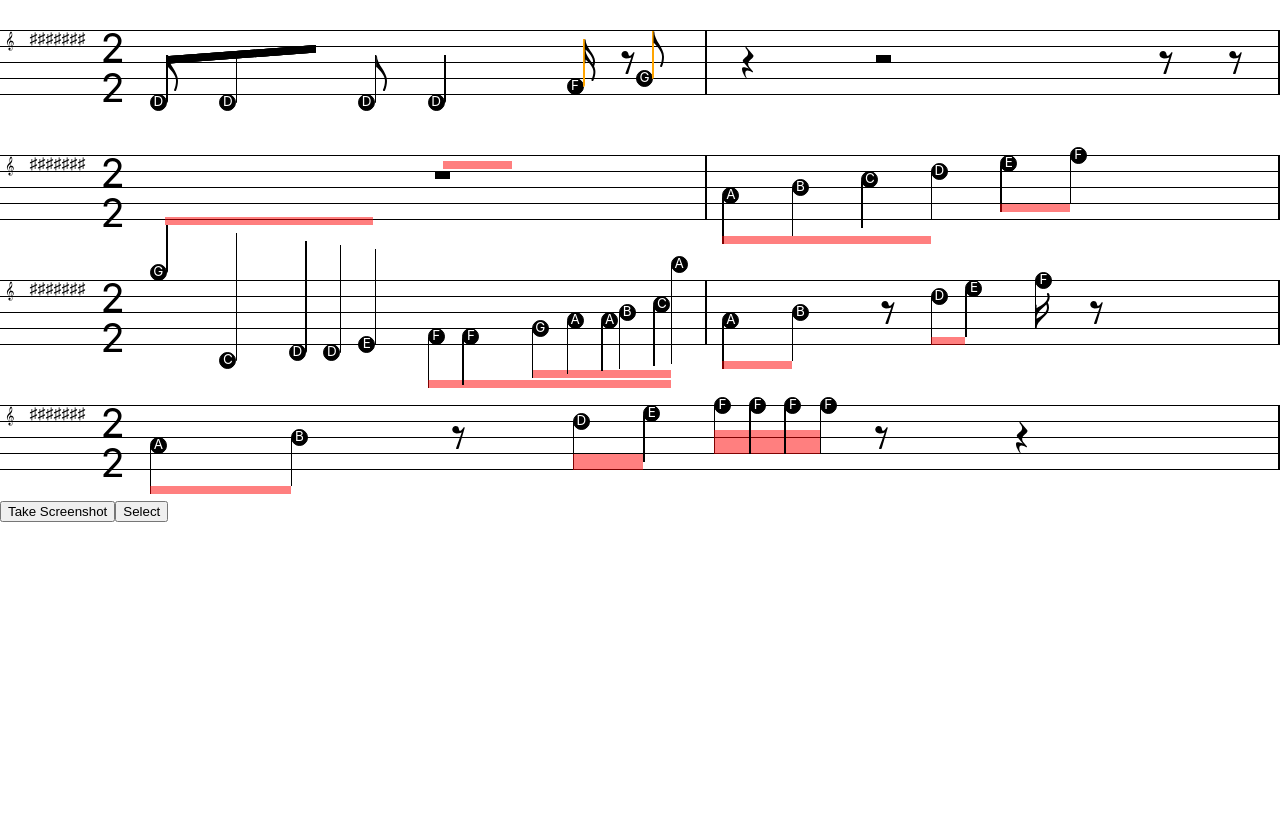
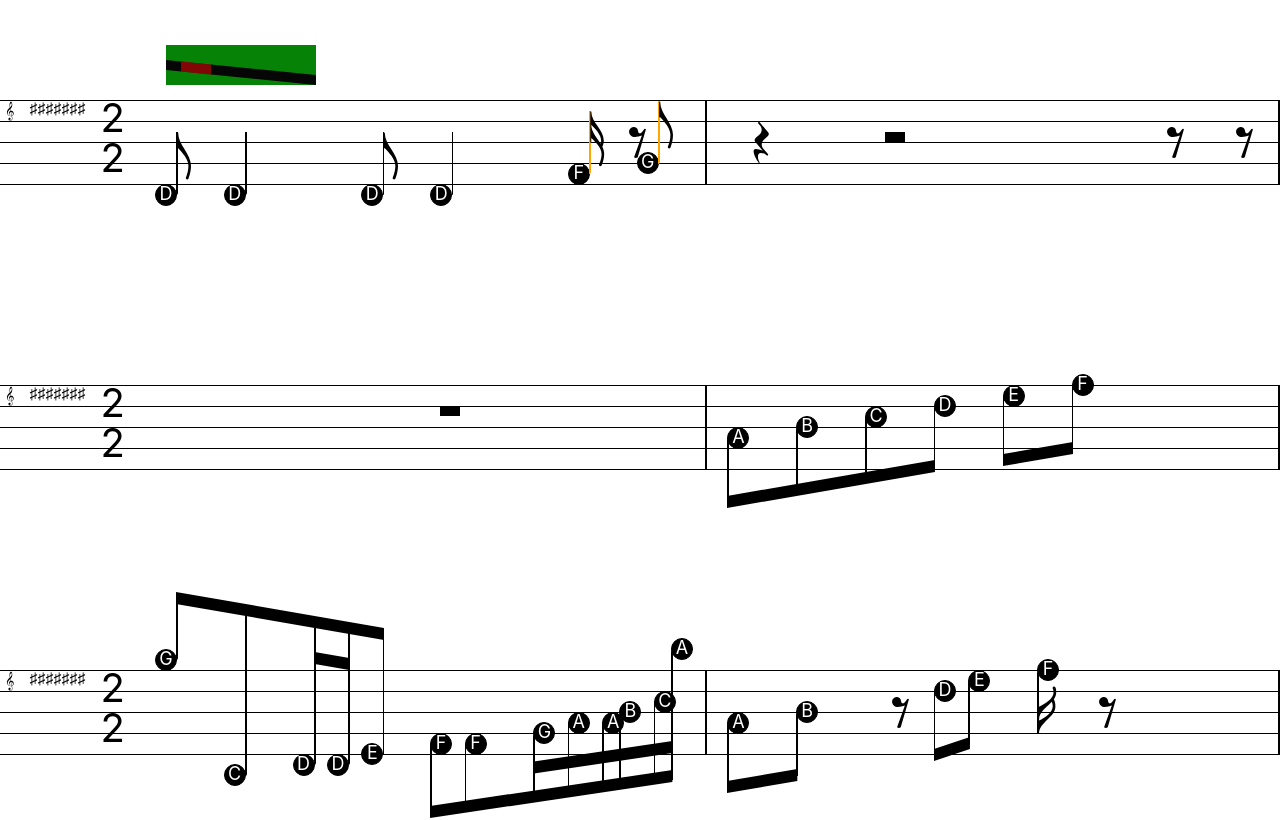
Before and after one commit to oboyle-matthew/sheet-music, a React (Create React App) app: page / in a window 1280 px wide. Shown: the top 820 px of the page. Built offline with nearby package versions, Linux system fonts and the light colour scheme.

Commit message:
Beams basically done -- just need to update height for multiple beams on same note (16th, 32nd etc.)

```diff
--- a/src/components/score/Score.js
+++ b/src/components/score/Score.js
@@ -5,7 +5,7 @@ import jsPDF from "jspdf";
 import {createStems} from "../../helpers/CreateStems";
 
 const lineWidth = 1;
-const gapBetweenLines = 15;
+const gapBetweenLines = 20;
 const barsPerLines = 2;
 const linesPerPageOfPdf = 3;
 const timeSig = [2,2];
@@ -121,13 +121,13 @@ const testNotes = [
     // [
     //     {"pitch": "G", "octave": 4, "type": "whole", "length": {"1m": 1}, "position": "1:0:0"},
     // ],
-    // [
-    //     {"pitch": "D", "octave": 4, "type": "quarter", "length": {"4n": 1}, "position": "0:0:0"},
-    //     {"pitch": "F", "octave": 4, "type": "eighth", "length": {"8n": 1}, "position": "0:1:0"},
-    //     {"pitch": "A", "octave": 4, "type": "quarter", "length": {"4n": 1}, "position": "0:1:2"},
-    //     {"pitch": "D", "octave": 5, "type": "eighth", "length": {"8n": 1}, "position": "0:2:2"},
-    //     {"pitch": "F", "octave": 5, "type": "quarter", "length": {"4n": 1}, "position": "0:3:0"},
-    // ],
+    [
+        {"pitch": "D", "octave": 4, "type": "quarter", "length": {"4n": 1}, "position": "0:0:0"},
+        {"pitch": "F", "octave": 4, "type": "eighth", "length": {"8n": 1}, "position": "0:1:0"},
+        {"pitch": "A", "octave": 4, "type": "quarter", "length": {"4n": 1}, "position": "0:1:2"},
+        {"pitch": "D", "octave": 5, "type": "eighth", "length": {"8n": 1}, "position": "0:2:2"},
+        {"pitch": "F", "octave": 5, "type": "quarter", "length": {"4n": 1}, "position": "0:3:0"},
+    ],
     // [
     //     {"pitch": "F", "octave": 4, "type": "quarter", "length": {"4n": 1}, "position": "0:0:0"},
     //     {"pitch": "G", "octave": 4, "type": "quarter", "length": {"4n": 1}, "position": "0:1:0"},
@@ -184,14 +184,16 @@ const testNotes = [
     // [
     //     {"pitch": "rest", "type": "whole", "length": {"1n": 1}, "position": "2:0:0"},
     // ],
-    // [
-    //     {"pitch": "C", "octave": 4, "type": "eighth", "length": {"8n": 1}, "position": "0:0:0"},
-    //     {"pitch": "D", "octave": 4, "type": "eighth", "length": {"8n": 1}, "position": "0:0:2"},
-    //     {"pitch": "E", "octave": 4, "type": "eighth", "length": {"8n": 1}, "position": "0:1:0"},
-    //     {"pitch": "F", "octave": 4, "type": "eighth", "length": {"8n": 1}, "position": "0:1:2"},
-    //     {"pitch": "G", "octave": 4, "type": "eighth", "length": {"8n": 1}, "position": "0:2:0"},
-    //     {"pitch": "A", "octave": 4, "type": "eighth", "length": {"8n": 1}, "position": "0:2:2"},
-    // ],
+    [
+        {"pitch": "C", "octave": 4, "type": "eighth", "length": {"8n": 1}, "position": "0:0:0"},
+        {"pitch": "D", "octave": 4, "type": "eighth", "length": {"8n": 1}, "position": "0:0:2"},
+        {"pitch": "E", "octave": 4, "type": "eighth", "length": {"8n": 1}, "position": "0:1:0"},
+        {"pitch": "F", "octave": 4, "type": "eighth", "length": {"8n": 1}, "position": "0:1:2"},
+        {"pitch": "G", "octave": 4, "type": "eighth", "length": {"8n": 1}, "position": "0:2:0"},
+        {"pitch": "D", "octave": 5, "type": "eighth", "length": {"8n": 1}, "position": "0:2:2"},
+        {"pitch": "G", "octave": 4, "type": "eighth", "length": {"8n": 1}, "position": "0:3:0"},
+        {"pitch": "E", "octave": 4, "type": "eighth", "length": {"8n": 1}, "position": "0:3:2"},
+    ],
     // [
     //     {"pitch": "B", "octave": 4, "type": "eighth", "length": {"8n": 1}, "position": "1:0:0"},
     //     {"pitch": "C", "octave": 4, "type": "eighth", "length": {"8n": 1}, "position": "1:0:2"},
--- a/src/components/score/ScoreLine.js
+++ b/src/components/score/ScoreLine.js
@@ -20,18 +20,48 @@ function ScoreLine(props) {
             <TestContainer>
 
                 <div style={{width: 500, height: 10}} />
-                <div style={{width: '30%', height: 2*gapBetweenLines}}>
+                <div style={{width: '30%', height: 2*gapBetweenLines, backgroundColor: 'green', opacity: 0.5}}>
 
                     <svg style={{width: '100%', height: '100%'}} preserveAspectRatio="none" viewBox="0 0 100 100">
                         {[3].map(num => {
                             const bottomLeft = `0, ${50 + connectorWidth/2}`;
                             const topLeft = `0, ${50 - connectorWidth/2}`;
-                            const topRightPos = (3-num)*connectorWidth/2;
+                            const topRightPos = (3+num)*connectorWidth/2;
                             const topRight = `100, ${topRightPos}`;
                             const bottomRight = `100, ${topRightPos+connectorWidth}`;
                             const points = [bottomLeft, topLeft, topRight, bottomRight];
                             return <polygon points={points.join(' ')}
                                  style={{fill: 'black'}}/>
+                        })}
+                        {[3].map(num => {
+                            const beamOffset = 0.1;
+                            const beamLength = 0.2;
+                            const leftPos = beamOffset*100;
+                            const rightPos = leftPos + beamLength*100;
+                            const totalTopLeftPos = 50 - connectorWidth/2;
+                            const totalTopRightPos = (3+num)*connectorWidth/2;
+                            const currTopLeftPos = totalTopLeftPos + ((totalTopRightPos - totalTopLeftPos) * beamOffset);
+                            const currBottomLeftPos = currTopLeftPos + connectorWidth;
+                            const currTopRightPos = totalTopLeftPos + ((totalTopRightPos - totalTopLeftPos) * (beamOffset+beamLength));
+                            const currBottomRightPos = currTopRightPos + connectorWidth;
+
+
+
+
+
+
+
+
+                            const bottomLeft = `${leftPos}, ${currBottomLeftPos}`;
+                            const topLeft = `${leftPos}, ${currTopLeftPos}`;
+
+
+
+                            const topRight = `${rightPos}, ${currTopRightPos}`;
+                            const bottomRight = `${rightPos}, ${currBottomRightPos}`;
+                            const points = [bottomLeft, topLeft, topRight, bottomRight];
+                            return <polygon points={points.join(' ')}
+                                            style={{fill: 'red', opacity: 0.5}}/>
                         })}
                     </svg>
                 </div>
@@ -45,8 +75,8 @@ function ScoreLine(props) {
 }
 
 const StaffContainer = styled.div`
-    padding-top: ${props => props.gapBetweenLines*2}px;
-    padding-bottom: ${props => props.gapBetweenLines*2}px;
+    padding-top: ${props => props.gapBetweenLines*5}px;
+    padding-bottom: ${props => props.gapBetweenLines*5}px;
     // background-color: ${getRandomColor};
     width: 100%;
     height: ${props => (props.lineWidth*5+props.gapBetweenLines*4)}px;
--- a/src/components/score/notes/Note.js
+++ b/src/components/score/notes/Note.js
@@ -9,11 +9,12 @@ function Note(props) {
     const { gapBetweenLines, lineWidth, noteInfo } = props;
     const borderWidth = lineWidth*1.5;
     const noteHeightMultiplier = (gapBetweenLines + lineWidth) / 2;
+    console.log(noteInfo);
     return (
         <NoteContainer>
             <NoteHead noteInfo={noteInfo} borderWidth={borderWidth} />
             {noteInfo.stem && <Stem noteInfo={noteInfo} borderWidth={borderWidth} noteHeightMultiplier={noteHeightMultiplier} />}
-            {noteInfo.beams && <Beams noteWidth={noteInfo.width} stem={noteInfo.stem} beams={noteInfo.beams} noteHeightMultiplier={noteHeightMultiplier} />}
+            {noteInfo.beams && <Beams borderWidth={borderWidth} noteWidth={noteInfo.width} stem={noteInfo.stem} beams={noteInfo.beams} noteHeightMultiplier={noteHeightMultiplier} />}
         </NoteContainer>
     )
 }
--- a/src/components/score/notes/note_parts/beams/Beam.js
+++ b/src/components/score/notes/note_parts/beams/Beam.js
@@ -1,15 +1,65 @@
 import React from 'react';
 import styled from "styled-components";
 
-const Beam = styled.div`
-    background-color: red;
+function Beam(props) {
+    const { beamWidth, topPos, length, start, startOffset, angle, borderWidth, beamLength, beamOffset} = props;
+    const containerHeight = beamWidth * 8;
+    console.log(beamOffset);
+    return <BeamContainer borderWidth={borderWidth} height={containerHeight} length={length} topPos={topPos} start={start} startOffset={startOffset}>
+
+        <BeamSVG preserveAspectRatio="none" viewBox="0 0 100 100">
+            {[angle].map(num => {
+                let multiplier = 100/7;
+                const leftPos = beamOffset*100;
+                const rightPos = leftPos + beamLength*100;
+                const totalTopLeftPos = 50 - multiplier/2;
+                const totalTopRightPos = (3+num) * multiplier;
+
+                const currTopLeftPos = totalTopLeftPos + ((totalTopRightPos - totalTopLeftPos) * beamOffset);
+                const currBottomLeftPos = currTopLeftPos + multiplier;
+                const currTopRightPos = totalTopLeftPos + ((totalTopRightPos - totalTopLeftPos) * (beamOffset+beamLength));
+                const currBottomRightPos = currTopRightPos + multiplier;
+
+                const bottomLeft = `${leftPos}, ${currBottomLeftPos}`;
+                const topLeft = `${leftPos}, ${currTopLeftPos}`;
+                const topRight = `${rightPos}, ${currTopRightPos}`;
+                const bottomRight = `${rightPos}, ${currBottomRightPos}`;
+
+
+
+                const points = [bottomLeft, topLeft, topRight, bottomRight];
+                return <polygon points={points.join(' ')}
+                                style={{fill: 'black'}}/>
+            })}
+        </BeamSVG>
+    </BeamContainer>
+}
+
+const BeamContainer = styled.div`
     position: absolute;
+    left: calc(${props => props.start*100}% + ${props => props.startOffset}px);
+    width: calc(${props => props.length*100}% + ${props => props.borderWidth}px);
     height: ${props => props.height}px;
-    opacity: 0.5;
-    width: ${props => props.length*100}%;
-    left: calc(${props => props.start*100}% + ${props => props.startOffset}px);
-    // top: 0px;
     top: ${props => props.topPos}px;
 `;
 
+const BeamSVG = styled.svg`
+    position: absolute;
+    top: -37.5%;
+    width: 100%;
+    height: 100%;
+    // background-color: red;
+`;
+
+// const Beam = styled.div`
+//     background-color: red;
+//     position: absolute;
+//     height: ${props => props.height}px;
+//     opacity: 0.5;
+//     width: ${props => props.length*100}%;
+//     left: calc(${props => props.start*100}% + ${props => props.startOffset}px);
+//     // top: 0px;
+//     top: ${props => props.topPos}px;
+// `;
+
 export default Beam;
--- a/src/components/score/notes/note_parts/beams/Beams.js
+++ b/src/components/score/notes/note_parts/beams/Beams.js
@@ -3,17 +3,33 @@ import styled from "styled-components";
 import Beam from "./Beam";
 
 function Beams(props) {
-    const { beams, noteHeightMultiplier, stem, noteWidth } = props;
+    const { beams, noteHeightMultiplier, stem, noteWidth, borderWidth } = props;
+    const start = beams[0].start;
+    let startOffset = 0;
+    if (stem === 'up') {
+        startOffset = noteWidth + borderWidth
+    }
+    const totalLength = beams[0].length;
     return <BeamsContainer >
-        {beams.map(beam => {
+        {beams.map((beam, i) => {
+            const beamOffset = (beam.start - start) / totalLength;
+            const beamLength = beam.length / totalLength;
             let topPos = beam.height * noteHeightMultiplier;
-            const start = beam.start;
-            let startOffset = 0;
             if (stem === 'up') {
                 topPos *= -1;
-                startOffset = noteWidth
             }
-            return <Beam length={beam.length} start={start} startOffset={startOffset} topPos={topPos} height={noteHeightMultiplier}/>
+            console.log(beamLength);
+            return <Beam beamOffset={beamOffset}
+                         beamLength={beamLength}
+                         borderWidth={borderWidth}
+                         angle={beam.angle}
+                         beamWidth={noteHeightMultiplier}
+                         length={totalLength}
+                         start={start}
+                         startOffset={startOffset}
+                         topPos={topPos}
+                         height={noteHeightMultiplier}
+            />
         })}
     </BeamsContainer>
 }
--- a/src/helpers/CreateStems.js
+++ b/src/helpers/CreateStems.js
@@ -153,13 +153,22 @@ const createBeams = (firstElem, notes, beamAngle, timeSig) => {
                     const firstChainNote = chain.notes[0];
                     const lastChainNote = chain.notes[chain.notes.length-1];
                     const beamLength = (getLeftDistance(lastChainNote) - getLeftDistance(firstChainNote)) / sixteenthNotesInBar;
-                    const firstChainNoteLength = getNoteLength(firstChainNote.length, timeSig[0] / timeSig[1]);
+                    const firstElemNoteLength = getNoteLength(firstElem.length, timeSig[0] / timeSig[1]);
                     const startPos = (getLeftDistance(firstChainNote) - getLeftDistance(firstElem)) / sixteenthNotesInBar;
+                    console.log(firstChainNote);
+                    console.log(firstElem);
+                    const topDiff = getDistanceFromTop(firstChainNote) - getDistanceFromTop(firstElem);
+                    let height = firstChainNote.stemHeight - (chain.type*1.5);
+                    if (firstChainNote.stem === 'up') {
+                        height -= topDiff;
+                    } else {
+                        height += topDiff;
+                    }
                     firstElem.beams.push({
-                        start: startPos / firstChainNoteLength,
-                        length: beamLength / firstChainNoteLength,
+                        start: startPos / firstElemNoteLength,
+                        length: beamLength / firstElemNoteLength,
                         angle: beamAngle,
-                        height: firstChainNote.stemHeight - chain.type,
+                        height: height,
                     });
                 }
 
```
